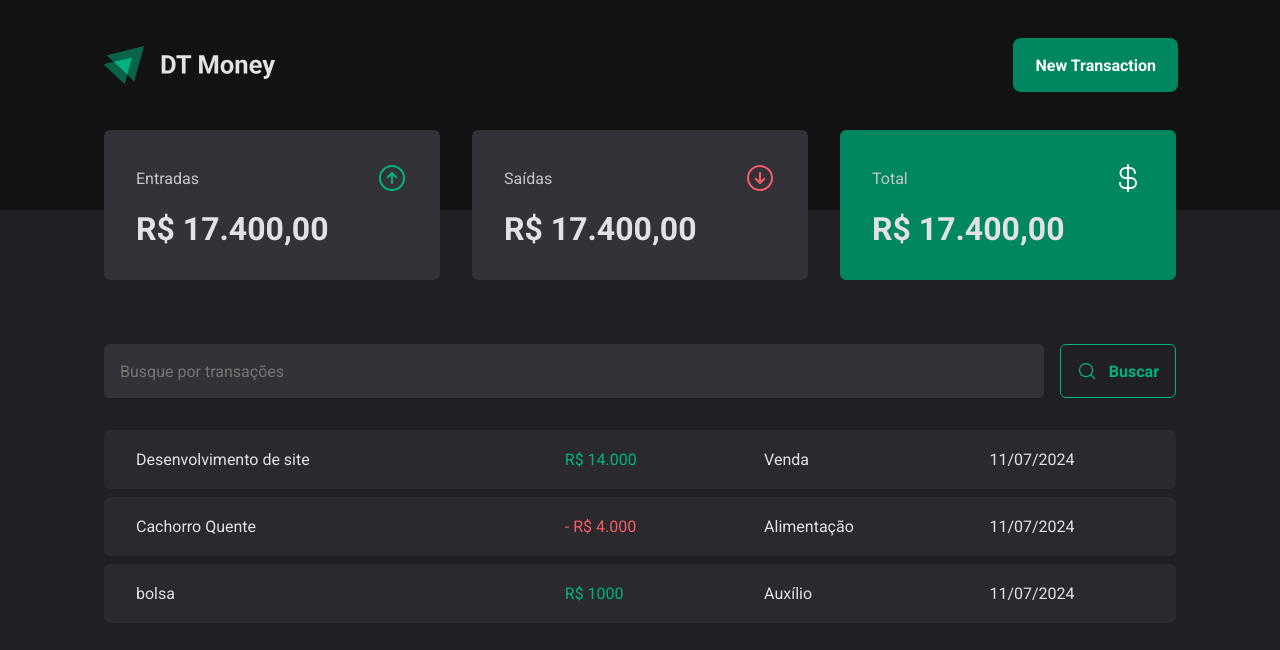
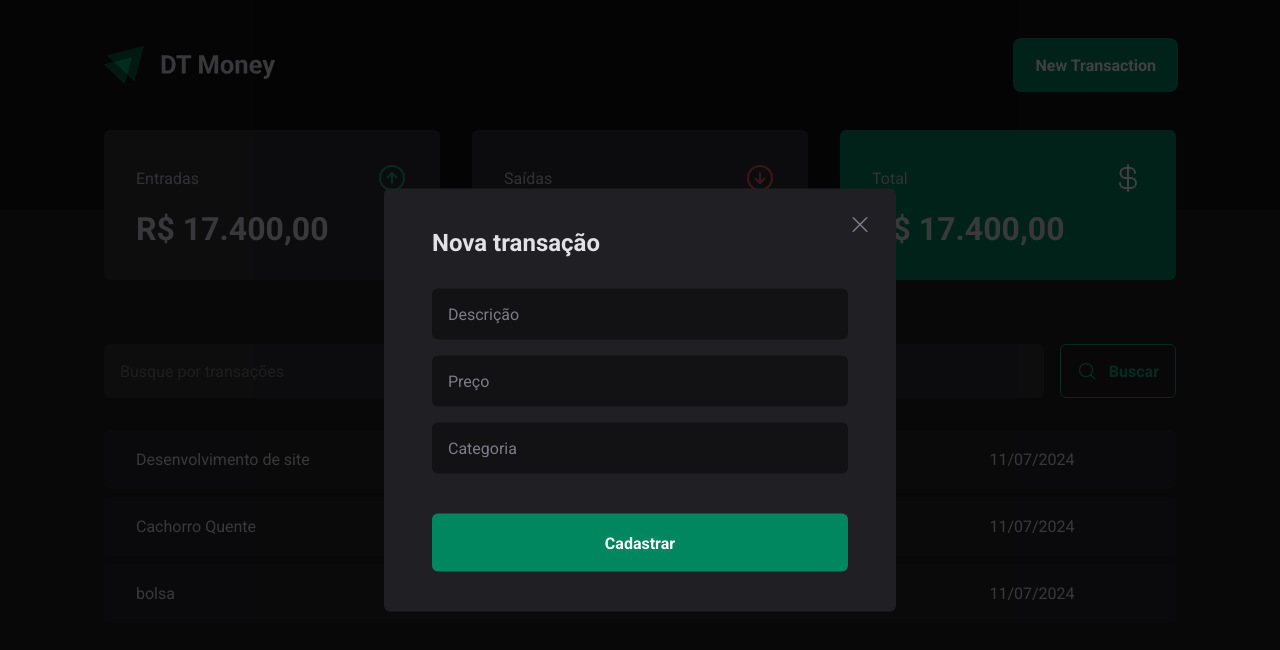
Before and after one commit to oyurisousa/dt-money, a React (Vite) app: page / in a window 1280 px wide. Both pictures are taken after a click on the button "New Transaction". Shown: the top 650 px of the page. Built offline with nearby package versions, Linux system fonts and the light colour scheme.

Commit message:
chore: modal new transaction

```diff
--- a/package.json
+++ b/package.json
@@ -10,6 +10,7 @@
     "preview": "vite preview"
   },
   "dependencies": {
+    "@radix-ui/react-dialog": "^1.1.1",
     "@rocketseat/eslint-config": "^2.2.2",
     "phosphor-react": "^1.4.1",
     "react": "^18.3.1",
--- a/src/components/Header/index.tsx
+++ b/src/components/Header/index.tsx
@@ -1,11 +1,19 @@
 import { HeaderContainer, HeaderContent, NewTranssactionButton } from './styles'
 import logo from '../../assets/logo.svg'
+import * as Dialog from '@radix-ui/react-dialog'
+import { NewTransactionModal } from '../NewTransactionModal'
 export function Header() {
   return (
     <HeaderContainer>
       <HeaderContent>
         <img src={logo} alt="" />
-        <NewTranssactionButton>New Transaction</NewTranssactionButton>
+        <Dialog.Root>
+          <Dialog.Trigger asChild>
+            <NewTranssactionButton>New Transaction</NewTranssactionButton>
+          </Dialog.Trigger>
+
+          <NewTransactionModal />
+        </Dialog.Root>
       </HeaderContent>
     </HeaderContainer>
   )
--- /dev/null
+++ b/src/components/NewTransactionModal/index.tsx
@@ -0,0 +1,23 @@
+import * as Dialog from '@radix-ui/react-dialog'
+import { Overlay, Content, CloseButton } from './styles'
+import { X } from 'phosphor-react'
+export function NewTransactionModal() {
+  return (
+    <Dialog.Portal>
+      <Overlay />
+      <Content>
+        <Dialog.Title>Nova transação</Dialog.Title>
+        <CloseButton>
+          <X size={24} />
+        </CloseButton>
+        <form action="">
+          <input type="text" placeholder="Descrição" required />
+          <input type="number" placeholder="Preço" required />
+          <input type="text" placeholder="Categoria" required />
+
+          <button type="submit">Cadastrar</button>
+        </form>
+      </Content>
+    </Dialog.Portal>
+  )
+}
--- /dev/null
+++ b/src/components/NewTransactionModal/styles.ts
@@ -0,0 +1,70 @@
+import * as Dialog from '@radix-ui/react-dialog'
+import styled from 'styled-components'
+
+export const Overlay = styled(Dialog.Overlay)`
+  position: fixed;
+  width: 100vw;
+  height: 100vh;
+  inset: 0;
+  background-color: rgb(0, 0, 0, 0.75);
+`
+
+export const Content = styled(Dialog.Overlay)`
+  min-width: 32rem;
+  border-radius: 6px;
+  padding: 2.5rem 3rem;
+  background-color: ${(props) => props.theme['gray-800']};
+
+  position: fixed;
+  top: 50%;
+  left: 50%;
+  transform: translate(-50%, -50%);
+
+  form {
+    margin-top: 2rem;
+
+    display: flex;
+    flex-direction: column;
+    gap: 1rem;
+
+    input {
+      border-radius: 6px;
+      border: 0;
+      background-color: ${(props) => props.theme['gray-900']};
+      color: ${(props) => props.theme['gray-300']};
+      padding: 1rem;
+
+      &::placeholder {
+        color: ${(props) => props.theme['gray-500']};
+      }
+    }
+
+    button[type='submit'] {
+      height: 58px;
+      border: 0;
+      background: ${(props) => props.theme['green-500']};
+      color: ${(props) => props.theme.white};
+      font-weight: bold;
+      padding: 0 1.25rem;
+      border-radius: 6px;
+      margin-top: 1.5rem;
+      cursor: pointer;
+
+      &:hover {
+        background: ${(props) => props.theme['green-700']};
+        transition: background 0.3s;
+      }
+    }
+  }
+`
+
+export const CloseButton = styled(Dialog.Close)`
+  position: absolute;
+  background-color: transparent;
+  border: 0;
+  top: 1.5rem;
+  right: 1.5rem;
+  line-height: 0;
+  cursor: pointer;
+  color: ${(props) => props.theme['gray-500']};
+`
```
Also changed, not shown: 1 other file (tests, documents, lock files or other folders).
